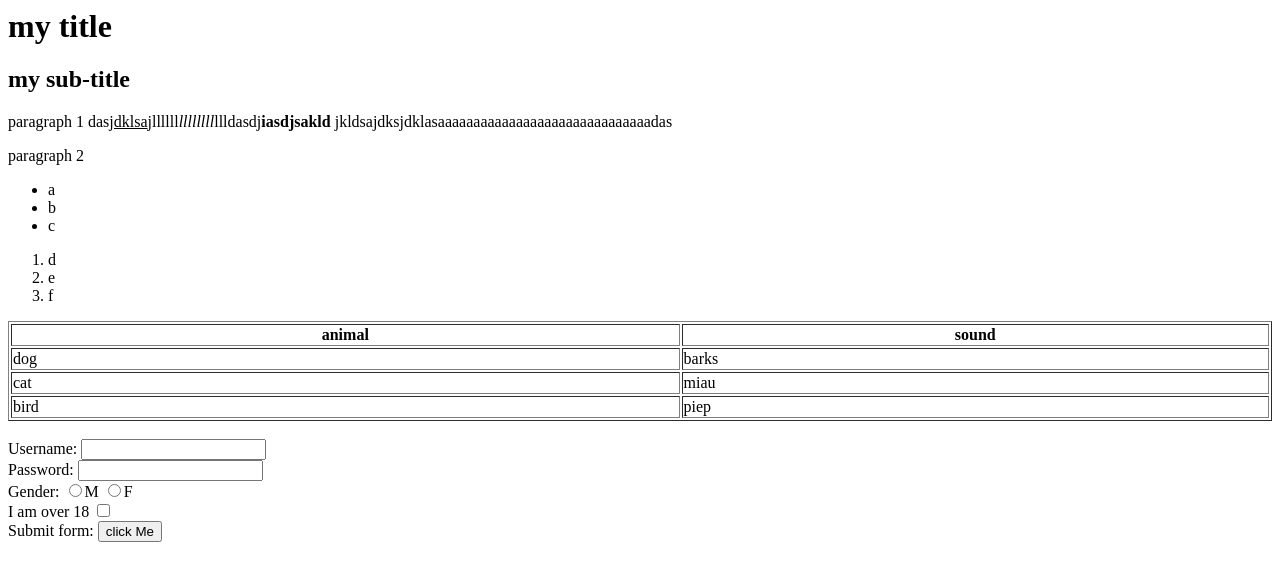
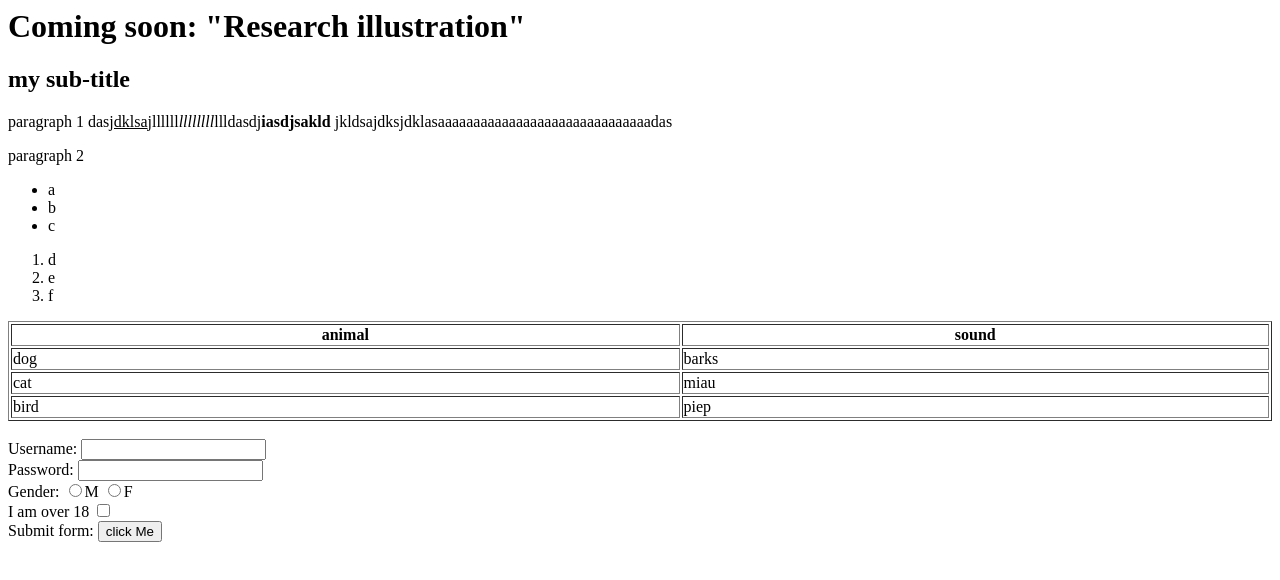
Before and after one commit to Lilalinalila/Research-Illustration, a plain HTML site: page index.html in a window 1280 px wide. Drawn offline with Linux system fonts and the light colour scheme.

Commit message:
Update index.html

```diff
--- a/index.html
+++ b/index.html
@@ -1,12 +1,12 @@
 <html>
 	<head>
-		<title>This is it... </title>
+		<title>Research Illustration </title>
 		<style>
 
 		</style>
 	</head>
 	<body>
-		<h1>my title </h1>
+		<h1 color:pink>Coming soon: "Research illustration" </h1>
 		<h2>my sub-title</h2>
 		<p>paragraph 1 das<u>jdklsa</u>jllllll<i>llllllll</i>llldasdj<strong>iasdjsakld </strong>jkldsajdksjdklasaaaaaaaaaaaaaaaaaaaaaaaaaaaaaadas</p>
 		<p2>paragraph 2</p2>
```
